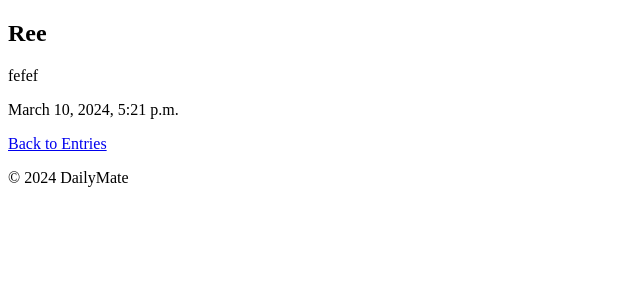
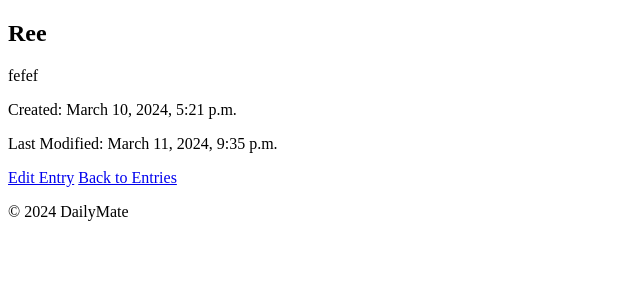
Before and after one commit to artem-andreyev/DailyMate-project, a Django app: page /entry/1/ in a window 1280 px wide. Shown: the part 116-416 px from the top of the page, without its empty margins (0-640 px from the left). Run offline with Django 4.2, Linux system fonts and the light colour scheme; data comes from the database, SQL or seed files in the repository; both versions use the stored data as it was after the commit.

Commit message:
Date change

```diff
--- a/DailyMate_project/dailybook/models.py
+++ b/DailyMate_project/dailybook/models.py
@@ -4,6 +4,7 @@ class Entry(models.Model):
     title = models.CharField(max_length=100)
     content = models.TextField()
     date_created = models.DateTimeField(auto_now_add=True)
+    date_modified = models.DateTimeField()
 
     def __str__(self):
         return self.title
--- a/DailyMate_project/dailybook/templates/entry_detail.html
+++ b/DailyMate_project/dailybook/templates/entry_detail.html
@@ -3,6 +3,8 @@
 {% block content %}
   <h2>{{ object.title }}</h2>
   <p>{{ object.content }}</p>
-  <p>{{ object.date_created }}</p>
+  <p>Created: {{ object.date_created }}</p>
+  <p>Last Modified: {{ object.date_modified }}</p>
+  <a href="{% url 'entry_edit' object.pk %}">Edit Entry</a>
   <a href="{% url 'entry_list' %}">Back to Entries</a>
 {% endblock %}
--- a/DailyMate_project/dailybook/templates/entry_form.html
+++ b/DailyMate_project/dailybook/templates/entry_form.html
@@ -1,7 +1,7 @@
 {% extends 'base.html' %}
 
 {% block content %}
-  <h2>Add Entry</h2>
+  <h2>{% if form.instance.pk %}Edit{% else %}Add{% endif %} Entry</h2>
   <form method="post">
     {% csrf_token %}
     {{ form.as_p }}
--- a/DailyMate_project/dailybook/urls.py
+++ b/DailyMate_project/dailybook/urls.py
@@ -1,8 +1,9 @@
 from django.urls import path
-from .views import EntryListView, EntryDetailView, EntryCreateView
+from .views import EntryListView, EntryDetailView, EntryCreateView, EntryUpdateView
 
 urlpatterns = [
     path('', EntryListView.as_view(), name='entry_list'),
     path('entry/<int:pk>/', EntryDetailView.as_view(), name='entry_detail'),
     path('entry/add/', EntryCreateView.as_view(), name='entry_create'),
+    path('entry/<int:pk>/edit/', EntryUpdateView.as_view(), name='entry_edit'),
 ]
--- a/DailyMate_project/dailybook/views.py
+++ b/DailyMate_project/dailybook/views.py
@@ -1,5 +1,7 @@
-from django.views.generic import ListView, DetailView, CreateView
+from django.shortcuts import render
+from django.views.generic import ListView, DetailView, CreateView, UpdateView
 from .models import Entry
+from .forms import EntryForm
 from django.urls import reverse_lazy
 
 class EntryListView(ListView):
@@ -12,6 +14,12 @@ class EntryDetailView(DetailView):
 
 class EntryCreateView(CreateView):
     model = Entry
+    form_class = EntryForm
     template_name = 'entry_form.html'
-    fields = ['title', 'content']
     success_url = reverse_lazy('entry_list')
+
+class EntryUpdateView(UpdateView):
+    model = Entry
+    form_class = EntryForm
+    template_name = 'entry_form.html'
+    success_url = reverse_lazy('entry_list')
```
Also changed, not shown: DailyMate_project/dailybook/forms.py (added, +17 -0 lines), DailyMate_project/dailybook/migrations/0002_entry_date_modified.py (added), DailyMate_project/db.sqlite3.
